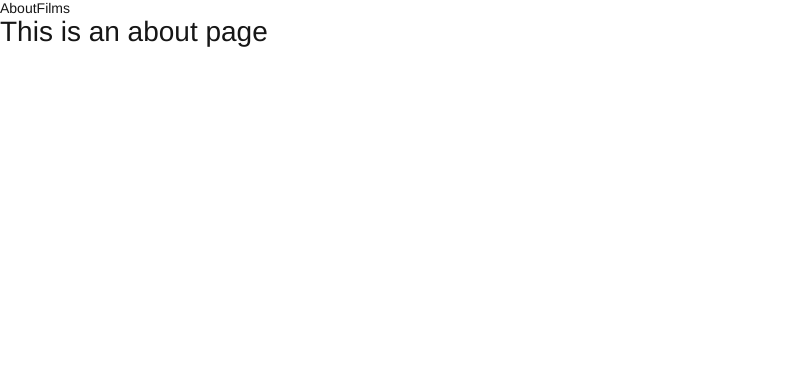
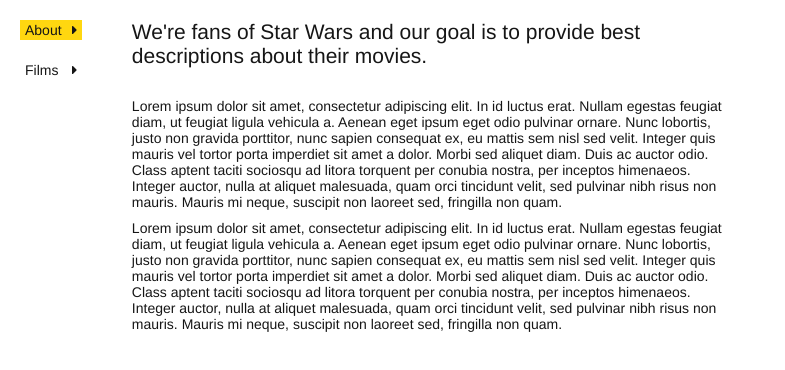
Before and after one commit to Sitkus/star_wars_mini_app-vue, a Vue app: page / in a window 1280 px wide. Shown: the top 370 px of the page, without its empty margins (0-785 px from the left). Built offline with nearby package versions, Linux system fonts and the light colour scheme.

Commit message:
Built About section, introduced some styling.

```diff
--- a/src/App.vue
+++ b/src/App.vue
@@ -1,7 +1,9 @@
 <template>
     <div id="app">
-        <NavigationMenu />
-        <router-view />
+        <main class="main-wrapper">
+            <NavigationMenu />
+            <router-view />
+        </main>
     </div>
 </template>
 
--- a/src/assets/sass/About.scss
+++ b/src/assets/sass/About.scss
@@ -0,0 +1,17 @@
+.about {
+    padding: 0 5rem;
+    max-width: 70rem;
+
+    &__heading-1 {
+        margin-bottom: 3rem;
+        font-weight: 500;
+    }
+
+    &__paragraph {
+        margin-bottom: 1rem;
+    }
+
+    &__paragraph--last {
+        margin-bottom: 0rem;
+    }
+}
--- a/src/assets/sass/Global/global.scss
+++ b/src/assets/sass/Global/global.scss
@@ -47,3 +47,12 @@
 h6 {
     font-weight: inherit;
 }
+
+/*------------------------------------*\
+  #App
+\*------------------------------------*/
+
+.main-wrapper {
+    display: flex;
+    padding: 2rem;
+}
--- a/src/assets/sass/NavigationMenu.scss
+++ b/src/assets/sass/NavigationMenu.scss
@@ -0,0 +1,28 @@
+.nav {
+    height: 100%;
+
+    &__link {
+        display: flex;
+        align-items: center;
+        justify-content: space-between;
+        margin-bottom: 2rem;
+        padding: 0.2rem 0.5rem;
+        font-weight: 400;
+
+        &:hover {
+            background-color: $yellow;
+        }
+    }
+
+    &__link-last {
+        margin-bottom: 0rem;
+    }
+}
+
+.link-title {
+    padding-right: 1rem;
+}
+
+.router-link-exact-active {
+    background-color: $yellow;
+}
--- a/src/components/NavigationMenu.vue
+++ b/src/components/NavigationMenu.vue
@@ -1,8 +1,18 @@
 <template>
     <nav class="nav">
-        <router-link class="nav__link" to="/">About</router-link>
+        <router-link class="nav__link" to="/">
+            <span class="link-title">
+                About
+            </span>
+            <FontAwesomeIcon icon="caret-right" />
+        </router-link>
 
-        <router-link class="nav__link" to="/films">Films</router-link>
+        <router-link class="nav__link nav__link--last" to="/films">
+            <span class="link-title">
+                Films
+            </span>
+            <FontAwesomeIcon icon="caret-right" />
+        </router-link>
     </nav>
 </template>
 
--- a/src/main.js
+++ b/src/main.js
@@ -3,19 +3,10 @@
 import router from './router';
 import store from './store';
 import { library } from '@fortawesome/fontawesome-svg-core';
-import {
-    faPlusSquare,
-    faTimes,
-    faTrash,
-    faSearch,
-    faAngleDoubleRight,
-    faAngleDoubleLeft,
-    faAngleRight,
-    faAngleLeft
-} from '@fortawesome/free-solid-svg-icons';
+import { faCaretRight } from '@fortawesome/free-solid-svg-icons';
 import { FontAwesomeIcon } from '@fortawesome/vue-fontawesome';
 
-library.add(faPlusSquare, faTimes, faTrash, faSearch, faAngleDoubleRight, faAngleDoubleLeft, faAngleRight, faAngleLeft);
+library.add(faCaretRight);
 
 Vue.component('FontAwesomeIcon', FontAwesomeIcon);
 
--- a/src/views/About.vue
+++ b/src/views/About.vue
@@ -1,7 +1,29 @@
 <template>
-    <div class="about">
-        <h1>This is an about page</h1>
-    </div>
+    <article class="about">
+        <h1 class="about__heading-1">
+            We're fans of Star Wars and our goal is to provide best descriptions about their movies.
+        </h1>
+
+        <p class="about__paragraph">
+            Lorem ipsum dolor sit amet, consectetur adipiscing elit. In id luctus erat. Nullam egestas feugiat diam, ut
+            feugiat ligula vehicula a. Aenean eget ipsum eget odio pulvinar ornare. Nunc lobortis, justo non gravida
+            porttitor, nunc sapien consequat ex, eu mattis sem nisl sed velit. Integer quis mauris vel tortor porta
+            imperdiet sit amet a dolor. Morbi sed aliquet diam. Duis ac auctor odio. Class aptent taciti sociosqu ad
+            litora torquent per conubia nostra, per inceptos himenaeos. Integer auctor, nulla at aliquet malesuada, quam
+            orci tincidunt velit, sed pulvinar nibh risus non mauris. Mauris mi neque, suscipit non laoreet sed,
+            fringilla non quam.
+        </p>
+
+        <p class="about__paragraph about__paragraph--last">
+            Lorem ipsum dolor sit amet, consectetur adipiscing elit. In id luctus erat. Nullam egestas feugiat diam, ut
+            feugiat ligula vehicula a. Aenean eget ipsum eget odio pulvinar ornare. Nunc lobortis, justo non gravida
+            porttitor, nunc sapien consequat ex, eu mattis sem nisl sed velit. Integer quis mauris vel tortor porta
+            imperdiet sit amet a dolor. Morbi sed aliquet diam. Duis ac auctor odio. Class aptent taciti sociosqu ad
+            litora torquent per conubia nostra, per inceptos himenaeos. Integer auctor, nulla at aliquet malesuada, quam
+            orci tincidunt velit, sed pulvinar nibh risus non mauris. Mauris mi neque, suscipit non laoreet sed,
+            fringilla non quam.
+        </p>
+    </article>
 </template>
 
 <script>
```
